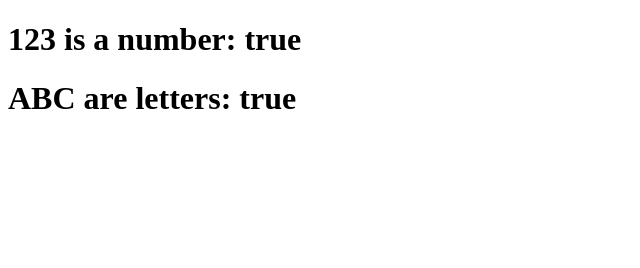
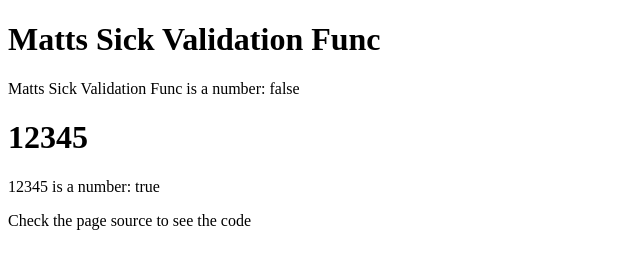
Before and after one commit to MatthewCharlton/Validate, a website: page demo/index.html in a window 1280 px wide. Shown: the whole page, without its empty margins (0-640 px from the left). Drawn offline with Linux system fonts and the light colour scheme.

Commit message:
add schema experiment

```diff
--- a/demo/index.html
+++ b/demo/index.html
@@ -1,22 +1,50 @@
 <!DOCTYPE html>
 <html lang="en">
-
   <head>
-  <meta charset="UTF-8">
-  <meta name="viewport" content="width=device-width, initial-scale=1.0">
-  <meta http-equiv="X-UA-Compatible" content="ie=edge">
+    <meta charset="UTF-8" />
+    <meta name="viewport" content="width=device-width, initial-scale=1.0" />
+    <meta http-equiv="X-UA-Compatible" content="ie=edge" />
     <title>Demo</title>
     <script src="../dist/matts-sick-validation-func.min.js"></script>
   </head>
 
   <body>
-  <h1 id="test"></h1>
-  <h1 id="test2"></h1>
+    <h1 id="test">Matts Sick Validation Func</h1>
+    <p id="test-result"></p>
+    <h1 id="test2">12345</h1>
+    <p id="test2-result"></p>
+    <p>Check the page source to see the code</p>
     <script>
-    console.log(MSVF)
-    document.getElementById("test").innerHTML = "123 is a number: " + MSVF.default.test('123').isNumeric().isValid
-    document.getElementById("test2").innerHTML = "ABC are letters: " + MSVF.isAlphabet({ value: 'ABC' }).isValid
+      console.log('MSVF', MSVF);
+      var validate = MSVF.default;
+      var testValue = document.getElementById('test').innerHTML;
+      document.getElementById('test-result').innerHTML =
+        testValue +
+        ' is a number: ' +
+        validate.test(testValue).isNumeric().isValid;
+      var testValue2 = document.getElementById('test2').innerHTML;
+      document.getElementById('test2-result').innerHTML =
+        testValue2 +
+        ' is a number: ' +
+        validate.test(testValue2).isNumeric().isValid;
+
+      var validateWithWeb = new MSVF.ValidateBase(
+        {
+          isWebAddress: ({ value, min = 0, max = '', message } = {}) =>
+            validateWithWeb.matches({
+              regex: `^((https?):\/\/)?(www.)?[a-z0-9]+\.[a-z]+\.[a-z]+(\/[a-zA-Z0-9.#]+\/?){${min},${max}}$`,
+              message,
+              value
+            })
+        },
+        {
+          websiteField: value =>
+            validateWithWeb.test(value).isWebAddress().isValid
+        }
+      );
+      var schema = validateWithWeb.schema;
+      console.log(schema['websiteField']('http://blah.com'));
+      console.log(schema['websiteField']('http:/blah.c'));
     </script>
   </body>
-
 </html>
--- a/demo/index.js
+++ b/demo/index.js
@@ -10,11 +10,11 @@ console.log(
   isAlphabet({ value: '123' }).isValid && isNumeric({ value: '123' }).isValid
 );
 
+console.log(validate.test('abc').isAlphabet().isValid);
+
 const {
   ValidateBase
 } = require('../dist/matts-sick-validation-func.common.js');
-
-console.log(validate.test('abc').isAlphabet().isValid);
 
 const customValidate = new ValidateBase({
   isWebAddress: ({ value, min = 0, max = '', message } = {}) =>
--- a/package.json
+++ b/package.json
@@ -1,6 +1,6 @@
 {
   "name": "matts-sick-validation-func",
-  "version": "0.7.1",
+  "version": "0.8.0",
   "description": "Validation functions",
   "browser": "dist/matts-sick-validation-func.min.js",
   "main": "dist/matts-sick-validation-func.common.js",
--- a/src/index.js
+++ b/src/index.js
@@ -1,6 +1,8 @@
 export class ValidateBase {
-  constructor(config = {}) {
-    Object.keys(config).map(fn => (this[fn] = config[fn]));
+  constructor(config = {}, schema = {}) {
+    this.schema = {};
+    Object.keys(config).map(key => (this[key] = config[key]));
+    Object.keys(schema).map(key => (this.schema[key] = schema[key]));
     this.value = '';
     this.messages = [];
     this.negate = false;
```
Also changed, not shown: dist/matts-sick-validation-func.common.js, dist/matts-sick-validation-func.min.js, dist/matts-sick-validation-func.mjs. Lines whose indentation alone changed are shown as unchanged.
